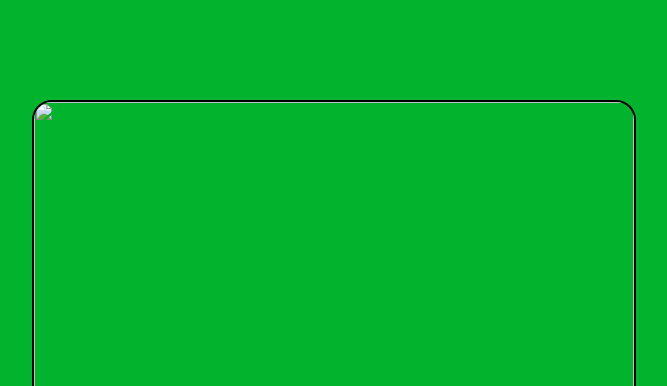
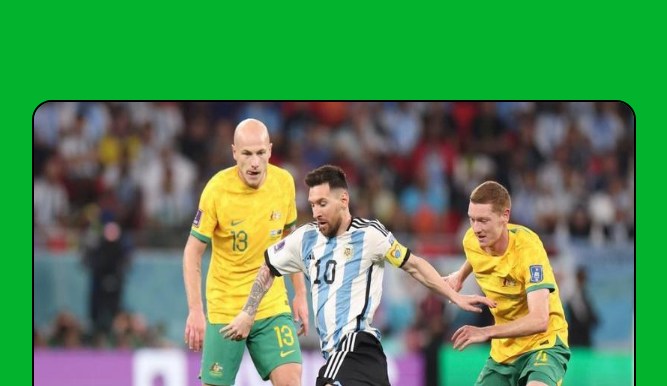
Before and after one commit to Danial-TheYoungProgrammer/Football-slider-template, a plain HTML site: page index.html in a window 1280 px wide. Shown: the top 386 px of the page, without its empty margins (358-1025 px from the left). Drawn offline with Linux system fonts and the light colour scheme.

Commit message:
Update index.html

```diff
--- a/index.html
+++ b/index.html
@@ -13,7 +13,7 @@
         <div id="images-slides">
 
             <div class="slide active">
-                <img src="Blog/images/football1.jpg" alt="">
+                <img src="images/football1.jpg" alt="">
                 <div class="slide-text">
                 <h2>Watch matches</h2>
                 <p>Watch the best matches live!</p>
@@ -22,7 +22,7 @@
 
 
         <div class="slide ">
-            <img src="Blog/images/football2.jpg" alt="">
+            <img src="images/football2.jpg" alt="">
             <div class="slide-text">
             <h2>Goals and highlights</h2>
             <p>Watch the best goals and highlights!</p>
@@ -31,7 +31,7 @@
 
 
     <div class="slide ">
-        <img src="Blog/images/football3.jpg" alt="">
+        <img src="images/football3.jpg" alt="">
         <div class="slide-text">
         <h2>Football games</h2>
         <p>Don't only watch football,play it!</p>
@@ -40,7 +40,7 @@
 
 
 <div class="slide">
-    <img src="Blog/images/football4.jpg" alt="">
+    <img src="images/football4.jpg" alt="">
     <div class="slide-text">
     <h2>Old matches</h2>
     <p>You can watch old matches on our website!</p>
@@ -49,7 +49,7 @@
 
 
 <div class="slide">
-    <img src="Blog/images/football5.jpg" alt="">
+    <img src="images/football5.jpg" alt="">
     <div class="slide-text">
     <h2>Match stats</h2>
     <p>See the details and stats of matches!</p>
@@ -59,7 +59,7 @@
 
 
 <div class="slide">
-    <img src="Blog/images/football6.jpg" alt="">
+    <img src="images/football6.jpg" alt="">
     <div class="slide-text">
     <h2>Player stats</h2>
     <p>See your favorite player satats!</p>
@@ -70,8 +70,8 @@
 
 
 <div id="navigaton-bar">
-    <div onclick="manual_left()" id="arrow-left"> <img src="Blog/images/ArrowLeft.png" alt="" srcset=""></div>
-    <div onclick="manual_right()" id="arrow-right"><img src="Blog/images/ArrowRight.png" alt="" srcset=""></div>
+    <div onclick="manual_left()" id="arrow-left"> <img src="images/ArrowLeft.png" alt="" srcset=""></div>
+    <div onclick="manual_right()" id="arrow-right"><img src="images/ArrowRight.png" alt="" srcset=""></div>
 </div>
 
     </section>
```
